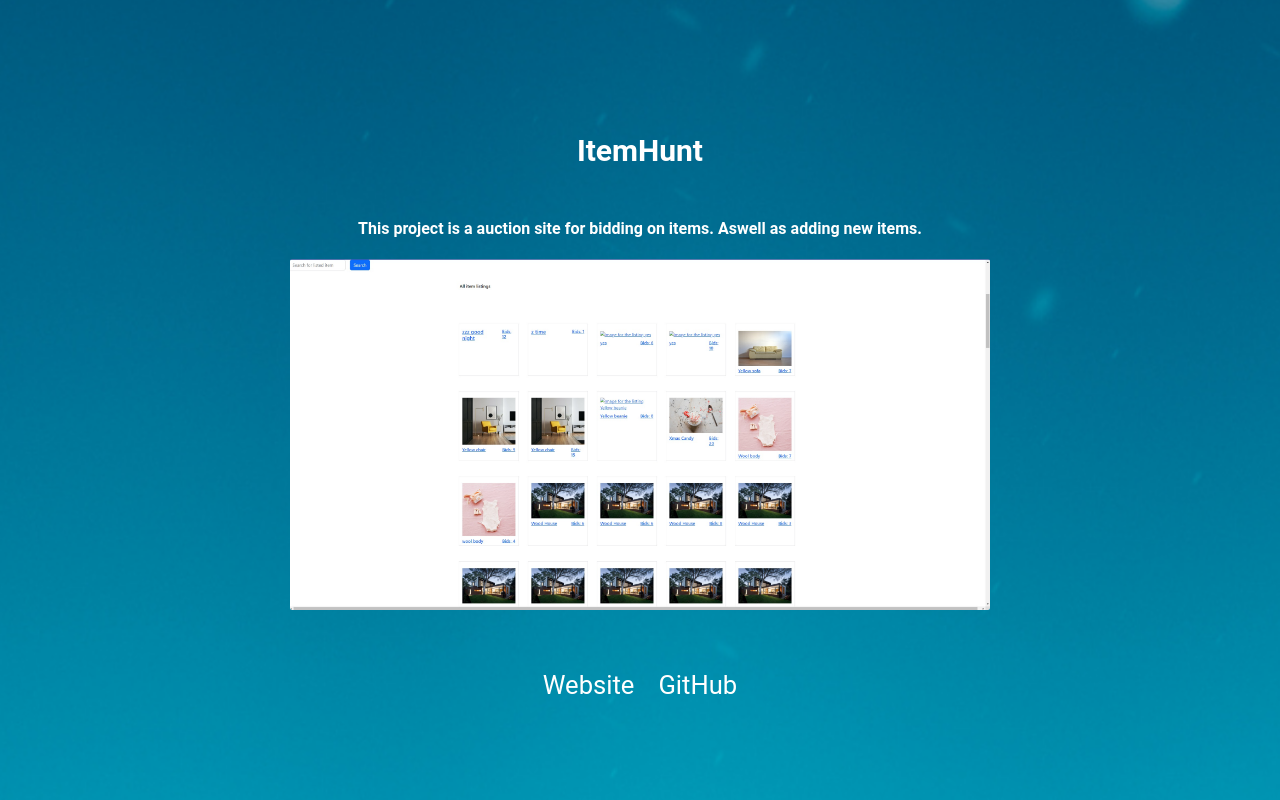
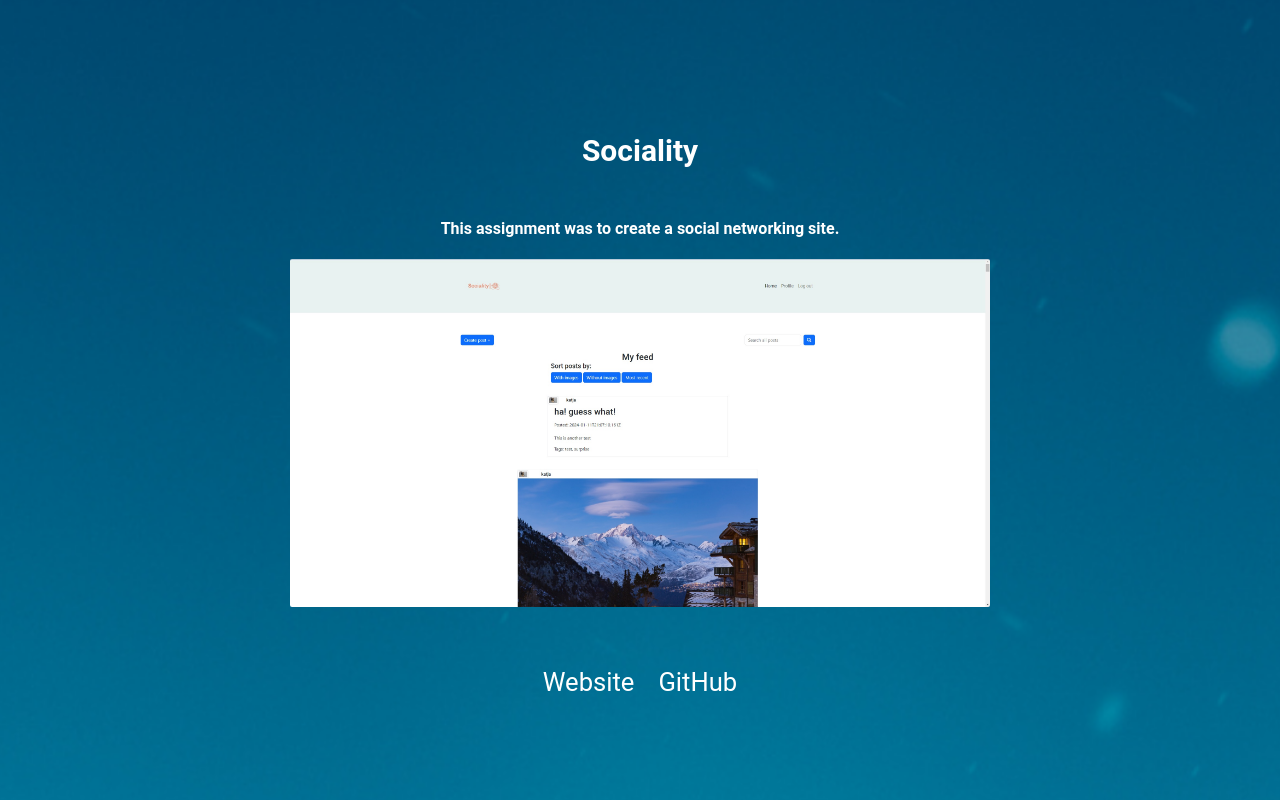
Before and after one commit to Nickenn/portfolio-old, a plain HTML site: page index.html in a window 1280 px wide. Shown: the part 2120-2920 px from the top of the page. Drawn offline with Linux system fonts and the light colour scheme.

Commit message:
added project to portfolio

```diff
--- a/index.html
+++ b/index.html
@@ -74,14 +74,14 @@
           <div class="logo-container">
             <img
               src="/assets/logo-no-background.png"
-              alt="Gadets'n'Stuff logo"
+              alt="Gadgets'n'Stuff logo"
               class="brand-logos"
             />
           </div>
           <h4>This assignment was to build a eCom store using React.</h4>
           <img
             src="/assets/gadgets-&-stuff-screenshot.jpg"
-            alt="Screenshot of the gagets'n'stuff website."
+            alt="Screenshot of the gadgets'n'stuff website."
           />
           <div class="project-btn">
             <a
@@ -99,9 +99,31 @@
           </div>
         </section>
         <section class="container">
+          <h3>Sociality</h3>
+          <h4>This assignment was to create a social networking site.</h4>
+          <img
+            src="/assets/sociality-screenshot.jpg"
+            alt="Screenshot of the Sociality website."
+          />
+          <div class="project-btn">
+            <a
+              class="cta-btn"
+              href="https://warm-dasik-0b9422.netlify.app/login.html"
+              target="_blank"
+              >Website</a
+            >
+            <a
+              class="cta-btn"
+              href="https://github.com/Nickenn/Sociality"
+              target="_blank"
+              >GitHub</a
+            >
+          </div>
+        </section>
+        <section class="container">
           <h3>ItemHunt</h3>
           <h4>
-            This project is a auction site for bidding on items. Aswell as
+            This project is a auction site for bidding on items. As well as
             adding new items.
           </h4>
           <img
```
Also changed, not shown: assets/sociality-screenshot.jpg (added).
